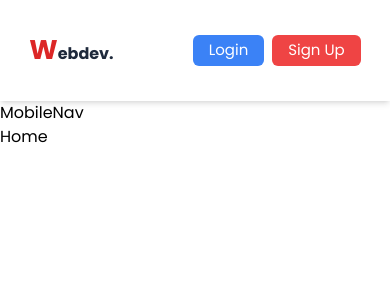
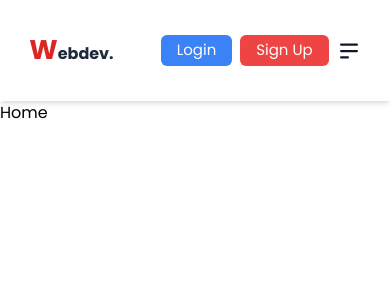
Before and after one commit to moonspark78/Agency-Website, a Next.js app: page / in a window 390 px wide. Shown: the top 300 px of the page. Built offline with nearby package versions, Linux system fonts and the light colour scheme.

Commit message:
:art: Done with Navbar   :art:

```diff
--- a/app/components/Navigation/MobileNav.tsx
+++ b/app/components/Navigation/MobileNav.tsx
@@ -1,9 +1,41 @@
-import React from 'react'
+import { XMarkIcon } from "@heroicons/react/16/solid";
+import React from "react";
+import Link from "next/link";
 
-const MobileNav = () => {
-  return (
-    <div>MobileNav</div>
-  )
+interface Props {
+  nav: boolean;
+  closeNav: () => void;
 }
 
-export default MobileNav
+const MobileNav = ({ nav, closeNav }: Props) => {
+  const navOpenStyle = nav ? "translate-x-0" : "translate-x-[-100%]";
+  return (
+    <div
+      className={`transform transition-all ${navOpenStyle} duration-500 fixed top-0 left-0 z-[200] h-[100vh] right-0 bottom-0 bg-[#6d096b]`}
+    >
+      <XMarkIcon
+        onClick={closeNav}
+        className="w-[2rem] h-[2rem] absolute top-[2rem] text-white z-[202] right-[2rem] cursor-pointer"
+      />
+      <ul className="relative z-[201] space-y-10 flex flex-col justify-center h-[100%] items-center ">
+        <li className="text-[25px] cursor-pointer text-white">
+          <Link href="/">Home</Link>
+        </li>
+        <li className="text-[25px] cursor-pointer text-white hover:text-red-500 transition-all duration-200">
+          <Link href="/">About</Link>
+        </li>
+        <li className="text-[25px] cursor-pointer text-white hover:text-red-500 transition-all duration-200">
+          <Link href="/">Services</Link>
+        </li>
+        <li className="text-[25px] cursor-pointer text-white hover:text-red-500 transition-all duration-200">
+          <Link href="/">Customer</Link>
+        </li>
+        <li className="text-[25px] cursor-pointer text-white hover:text-red-500 transition-all duration-200">
+          <Link href="/">Blog</Link>
+        </li>
+      </ul>
+    </div>
+  );
+};
+
+export default MobileNav;
--- a/app/components/Navigation/Nav.tsx
+++ b/app/components/Navigation/Nav.tsx
@@ -1,41 +1,46 @@
-import Link from 'next/link'
-import React from 'react'
-import ButtonBlue from '../Button/ButtonBlue'
-import ButtonRed from "../Button/ButtonRed"
+import Link from "next/link";
+import React from "react";
+import ButtonBlue from "../Button/ButtonBlue";
+import ButtonRed from "../Button/ButtonRed";
+import { Bars3BottomLeftIcon } from "@heroicons/react/16/solid";
 
-const Nav = () => {
+interface Props {
+  openNav: () => void;
+}
+
+const Nav = ({ openNav }: Props) => {
   return (
-    <div className='h-[12vh] bg-white shadow-md'>
-        <div className='w-[85%] flex items-center justify-between mx-auto h-[12vh]'>
-            <h1 className='text-[16px] md:text-[25px] font-bold text-slate-800'>
-                <span className='text-[27px] md:text-[40px] text-red-600'>W</span>
+    <div className="h-[12vh] bg-white shadow-md">
+      <div className="w-[85%] flex items-center justify-between mx-auto h-[12vh]">
+        <h1 className="text-[16px] md:text-[25px] font-bold text-slate-800">
+          <span className="text-[27px] md:text-[40px] text-red-600">W</span>
           ebdev.
         </h1>
-            <ul className='hidden lg:flex items-center space-x-10'>
-                <li className='text-[17px] cursor-pointer text-red-500'>
+        <ul className="hidden lg:flex items-center space-x-10">
+          <li className="text-[17px] cursor-pointer text-red-500">
             <Link href="/">Home</Link>
           </li>
-                <li className='text-[17px] cursor-pointer hover:text-red-500 transition-all duration-200'>
+          <li className="text-[17px] cursor-pointer hover:text-red-500 transition-all duration-200">
             <Link href="/">About</Link>
           </li>
-                <li className='text-[17px] cursor-pointer hover:text-red-500 transition-all duration-200'>
+          <li className="text-[17px] cursor-pointer hover:text-red-500 transition-all duration-200">
             <Link href="/">Services</Link>
           </li>
-                <li className='text-[17px] cursor-pointer hover:text-red-500 transition-all duration-200'>
+          <li className="text-[17px] cursor-pointer hover:text-red-500 transition-all duration-200">
             <Link href="/">Customer</Link>
           </li>
-                <li className='text-[17px] cursor-pointer hover:text-red-500 transition-all duration-200'>
+          <li className="text-[17px] cursor-pointer hover:text-red-500 transition-all duration-200">
             <Link href="/">Blog</Link>
           </li>
-
         </ul>
-            <div className='flex items-center space-x-2 md:space-x-5'>
-                <ButtonBlue text="Login"/>
-                <ButtonRed text="Sign Up"/>
+        <div className="flex items-center space-x-2 md:space-x-5">
+          <ButtonBlue text="Login" />
+          <ButtonRed text="Sign Up" />
+          <Bars3BottomLeftIcon  onClick={openNav} className="w-[1.5rem] lg:hidden h-[1.5rem] text-slate-900 cursor-pointer" />
         </div>
       </div>
     </div>
-  )
-}
+  );
+};
 
-export default Nav
+export default Nav;
--- a/app/components/Navigation/ResponsiveNav.tsx
+++ b/app/components/Navigation/ResponsiveNav.tsx
@@ -1,17 +1,20 @@
-"use client"
+"use client";
 
-import React from 'react'
-import Nav from "./Nav"
-import MobileNav from './MobileNav'
-
+import React, { useState } from "react";
+import Nav from "./Nav";
+import MobileNav from "./MobileNav";
 
 const ResponsiveNav = () => {
+  const [showNav, setShowNav] = useState(false);
+  const showNavHandler = () => setShowNav(true);
+  const closeNavHandler = () => setShowNav(false);
+
   return (
     <div>
-        <Nav/>
-        <MobileNav/>
+      <Nav openNav={showNavHandler} />
+      <MobileNav nav={showNav} closeNav={closeNavHandler} />
     </div>
-  )
-}
+  );
+};
 
-export default ResponsiveNav
+export default ResponsiveNav;
```
Lines whose indentation alone changed are shown as unchanged.
